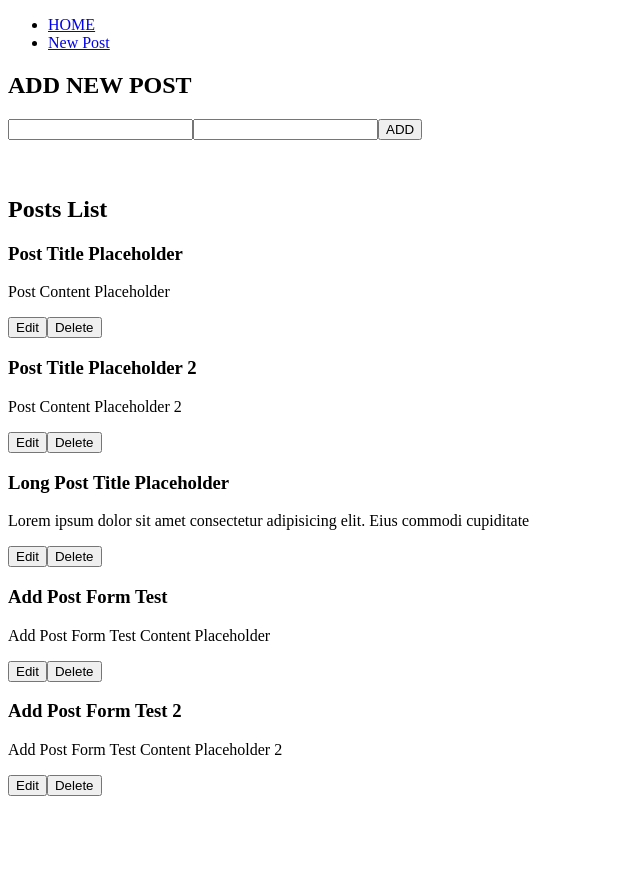
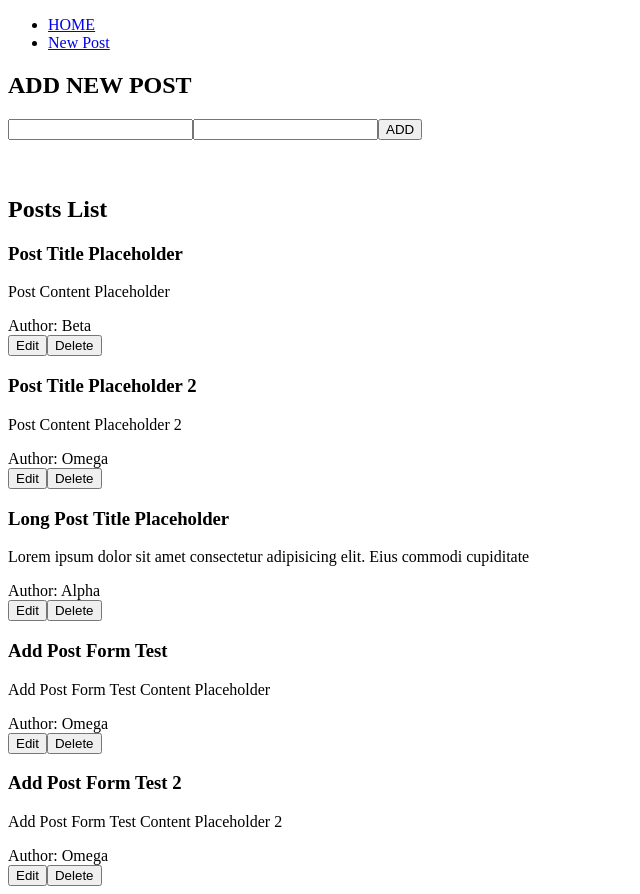
Before and after one commit to MohamedGamal-Dev/react-blog, a React (Vite) app: page / in a window 1280 px wide. Shown: the whole page, without its empty margins (0-640 px from the left). Before the commit the page ends 804 px from the top, so only its background shows below. Built offline with nearby package versions, Linux system fonts and the light colour scheme; data requests are answered from the project's data file.

Commit message:
Create PostAuthor feature & Add to postsList

```diff
--- a/src/App.tsx
+++ b/src/App.tsx
@@ -6,8 +6,13 @@ import PostsList from './pages/PostsList';
 import PostCreate from './pages/PostCreate';
 import PostEdit from './pages/PostEdit';
 import { useActions } from './hooks/useActions';
+// import { useSelector } from './hooks/useTypedStore';
 
 const App = () => {
+  // let appUsers = useSelector((state: any) => {
+  //   console.log(state.users);
+  // });
+
   const { fetchUsers } = useActions();
   useEffect(() => {
     fetchUsers();
--- /dev/null
+++ b/src/pages/PostAuthor.tsx
@@ -0,0 +1,19 @@
+import React from 'react';
+import { useSelector } from '../hooks/useTypedStore';
+import { UserProps } from '../services';
+
+const PostAuthor: React.FunctionComponent<UserProps> = ({ userId }) => {
+  const { users } = useSelector((state) => state.users);
+
+  const renderUser = () => {
+    const postAuthor = users.find((user) => {
+      return user.id === userId;
+    });
+
+    return <span>{postAuthor ? postAuthor.name : 'Anonymous Author'}</span>;
+  };
+
+  return <>{renderUser()}</>;
+};
+
+export default PostAuthor;
--- a/src/pages/PostCard.tsx
+++ b/src/pages/PostCard.tsx
@@ -3,6 +3,7 @@ import { Link } from 'react-router-dom';
 
 import { useActions } from '../hooks/useActions';
 import { PostProps } from '../services';
+import PostAuthor from './PostAuthor';
 
 const PostCard: React.FunctionComponent<PostProps> = ({ post }) => {
   const { deletePost } = useActions();
@@ -21,6 +22,9 @@ const PostCard: React.FunctionComponent<PostProps> = ({ post }) => {
       <>
         <h3>{title}</h3>
         <p>{body.substring(0, 80)}</p>
+        <div>
+          Author: <PostAuthor userId={userId} />
+        </div>
         <button>
           <Link
             to={`/post/${id}/edit`}
--- a/src/services/reducers/usersReducer.ts
+++ b/src/services/reducers/usersReducer.ts
@@ -1,6 +1,6 @@
 import { UsersState, UsersActions, UsersActionType } from '../../services';
 
-const initialState = { users: [] };
+const initialState: UsersState = { users: [] };
 
 const usersReducer = (
   state: UsersState = initialState,
```
